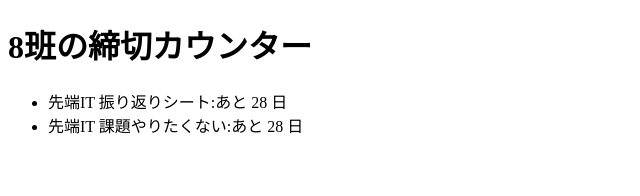
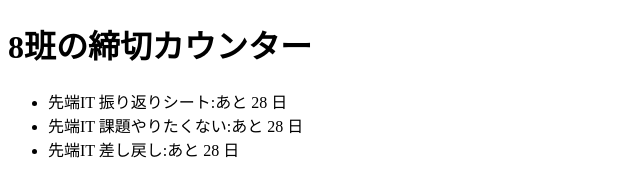
Before and after one commit to neec-sentan-it-2026/team08-deadline, a website: page public/index.html in a window 1280 px wide. Shown: the whole page, without its empty margins (0-640 px from the left). Drawn offline with Linux system fonts and the light colour scheme.

Commit message:
締切データをもう1件追加

```diff
--- a/public/index.html
+++ b/public/index.html
@@ -13,7 +13,7 @@
     const deadlines = [
       { name: '先端IT 振り返りシート', date: '2026-12-25' },
       { name: '先端IT 課題やりたくない', date: '2026-12-25' },
-
+      { name: '先端IT 差し戻し', date: '2026-12-25' },
     ];
     const list = document.getElementById('list');
     for (const d of deadlines) {
```
